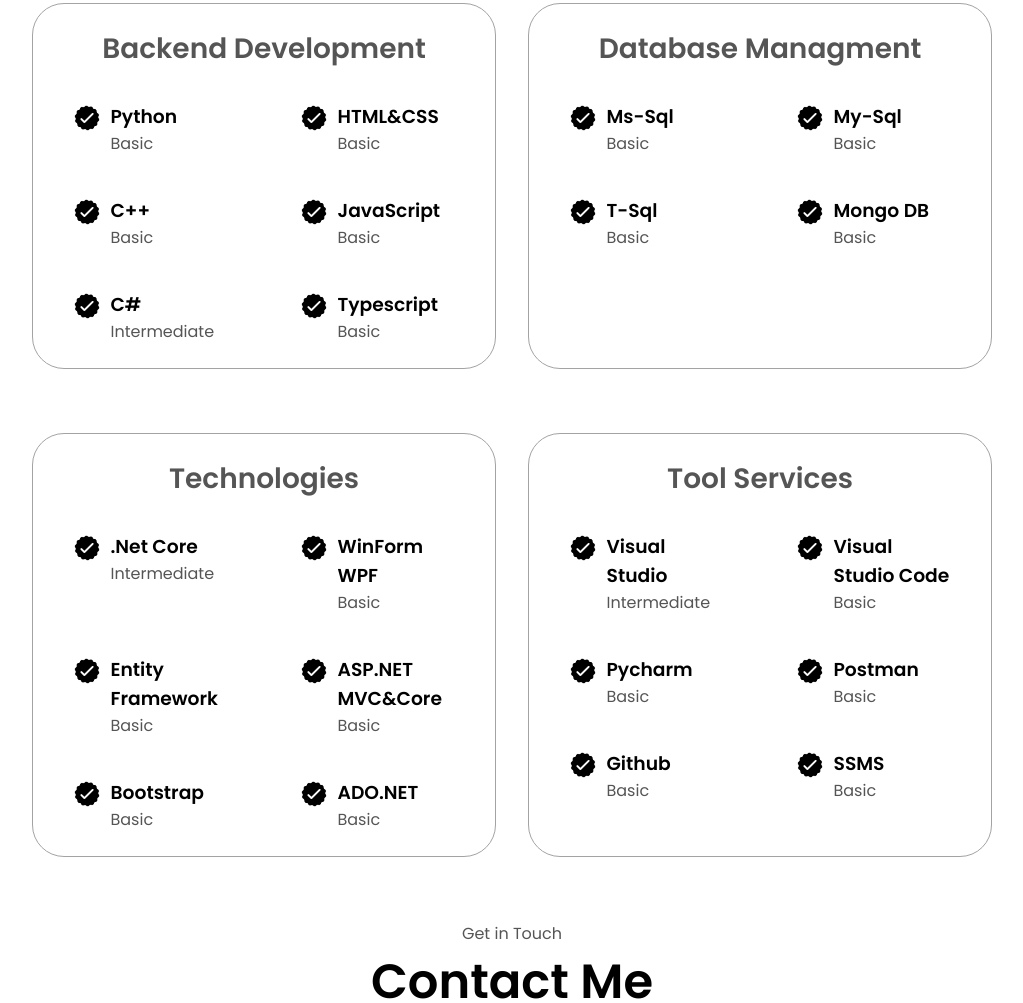
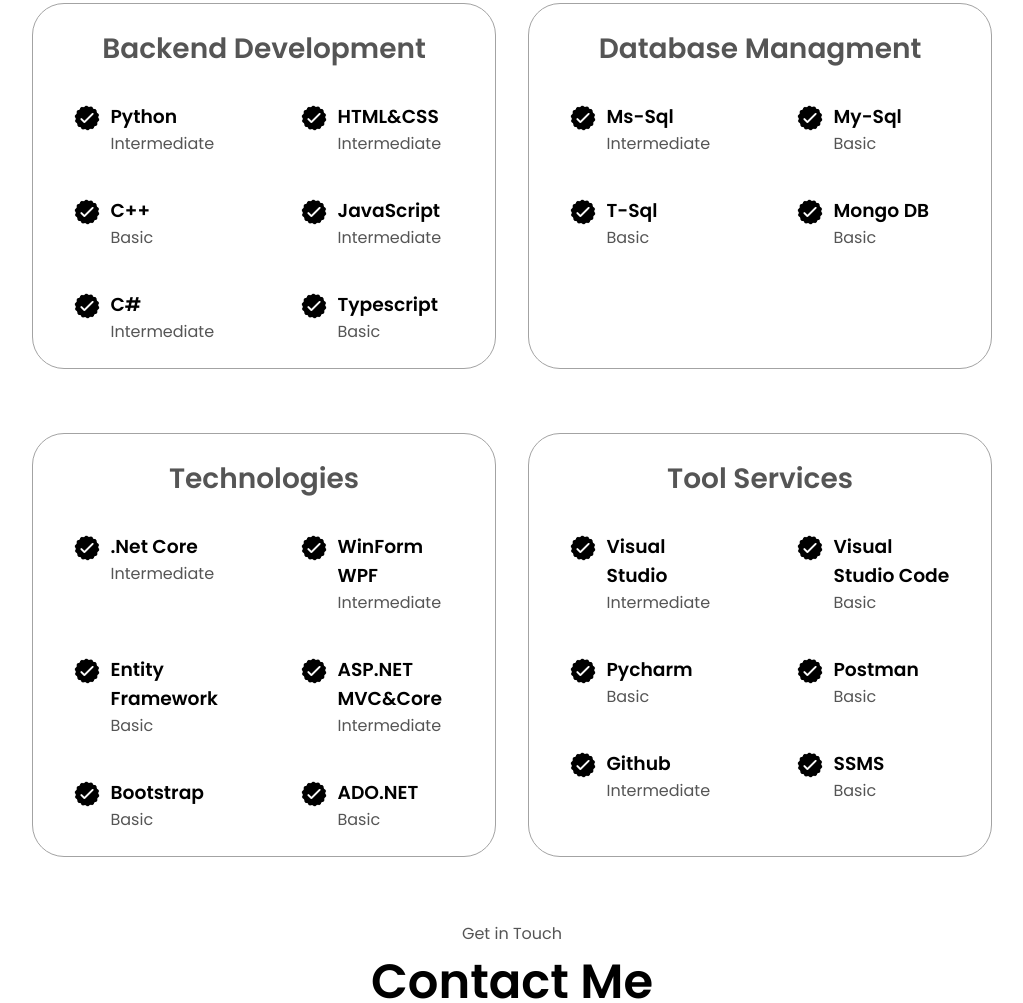
Before and after one commit to Am1nn/Portfolio, a plain HTML site: page index.html in a window 1280 px wide. Shown: the part 1822-2825 px from the top of the page, without its empty margins (128-1151 px from the left). Drawn offline with Linux system fonts and the light colour scheme.

Commit message:
Update index.html

```diff
--- a/index.html
+++ b/index.html
@@ -131,7 +131,7 @@
                 />
                 <div>
                   <h3>Python</h3>
-                  <p>Basic</p>
+                  <p>Intermediate</p>
                 </div>
               </article>
               <article>
@@ -142,7 +142,7 @@
                 />
                 <div>
                   <h3>HTML&CSS</h3>
-                  <p>Basic</p>
+                  <p>Intermediate</p>
                 </div>
               </article>
               <article>
@@ -164,7 +164,7 @@
                 />
                 <div>
                   <h3>JavaScript</h3>
-                  <p>Basic</p>
+                  <p>Intermediate</p>
                 </div>
               </article>
               <article>
@@ -202,7 +202,7 @@
                 />
                 <div>
                   <h3>Ms-Sql</h3>
-                  <p>Basic</p>
+                  <p>Intermediate</p>
                 </div>
               </article>
               <article>
@@ -267,7 +267,7 @@
                 />
                 <div>
                   <h3>WinForm WPF</h3>
-                  <p>Basic</p>
+                  <p>Intermediate</p>
                 </div>
               </article>
               <article>
@@ -289,7 +289,7 @@
                 />
                 <div>
                   <h3>ASP.NET MVC&Core</h3>
-                  <p>Basic</p>
+                  <p>Intermediate</p>
                 </div>
               </article>
               <article>
@@ -371,7 +371,7 @@
                 />
                 <div>
                   <h3>Github</h3>
-                  <p>Basic</p>
+                  <p>Intermediate</p>
                 </div>
               </article>
               <article>
```
